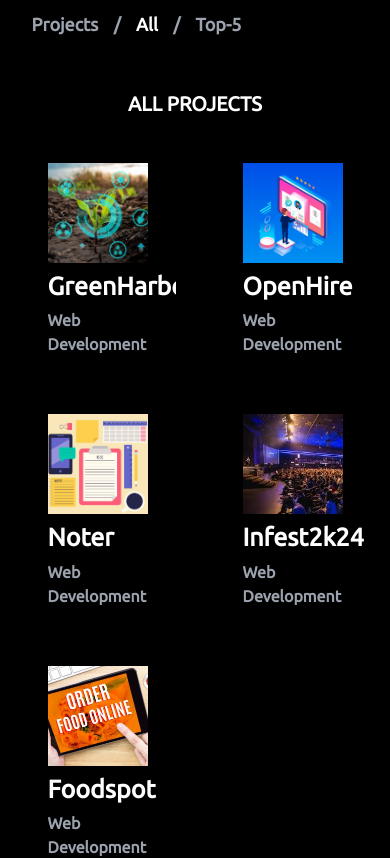
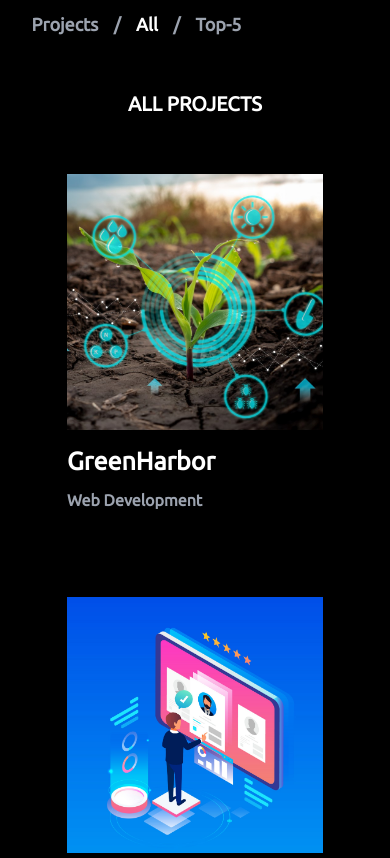
Before and after one commit to BALASANTHOSH01/Portfolio, a React (Vite) app: page / in a window 390 px wide. Shown: the part 900-1758 px from the top of the page. Built offline with nearby package versions, Linux system fonts and the light colour scheme; a web font is replaced by a local one.

Commit message:
updation

```diff
--- a/package.json
+++ b/package.json
@@ -10,6 +10,7 @@
     "preview": "vite preview"
   },
   "dependencies": {
+    "framer-motion": "^11.1.7",
     "jquery": "^3.7.1",
     "react": "^18.2.0",
     "react-animated-cursor": "^2.11.2",
--- a/src/components/NavBar/NavBar.jsx
+++ b/src/components/NavBar/NavBar.jsx
@@ -6,6 +6,7 @@ import { useEffect, useState } from "react";
 import { RxHamburgerMenu as MenuIcon } from "react-icons/rx";
 import MobileNavBar from "./MobileNavBar";
 import { IoArrowBack as BackIcon } from "react-icons/io5";
+import {motion} from "framer-motion";
 
 const NavBar = () => {
   const location = useLocation();
@@ -50,12 +51,13 @@ const NavBar = () => {
   return (
     <div>
       <div className=" flex flex-row z-50 items-center md:py-[5%] justify-between w-full px-[4%] pt-5">
-        <div className=" w-[20%]">
+        <motion.div whileTap={{scale:0.8}} className=" w-[20%]">
 
           {
             pageLocation === "projects" ?
             (
               <Link
+
                 to={"/"}
                 className="fixed md:absolute cursor-pointer bg-gray-800 p-4 md:p-3 md:text-[20px] text-[22px] text-gray-200 rounded-[50%] left-[5%] top-[23%] md:top-[4%] hover:bg-gray-700 hover:text-gray-50 duration-200"
               >
@@ -70,7 +72,7 @@ const NavBar = () => {
             )
           }
 
-        </div>
+        </motion.div>
 
         <div className="text-white text-[35px] font-bold hidden md:block ease-out duration-300">
           {
--- a/src/components/Projects/TopProjects.jsx
+++ b/src/components/Projects/TopProjects.jsx
@@ -10,12 +10,12 @@ const TopProjects = () => {
     setHovered(project);
   }
   return (
-    <div className="w-full grid grid-cols-3 md:grid-cols-2 justify-center mx-auto my-[4%]">
+    <div className="w-full grid grid-cols-3 md:grid-cols-1 justify-center mx-auto my-[4%]">
         {AllProjects.map((project) => (
           <Link
             to={`/projects/${project.title}`}
             key={project.github}
-            className="group rounded-[5px] overflow-hidden w-[80%] mx-auto p-7 hover:bg-gray-800 cursor-pointer duration-500"
+            className="group rounded-[5px] overflow-hidden w-[80%] md:my-[3%] mx-auto p-7 hover:bg-gray-800 cursor-pointer duration-500"
             onMouseEnter={()=>handleHover(project.title)}
             onMouseLeave={()=>handleHover(null)}
           >
```
Also changed, not shown: 1 other file (tests, documents, lock files or other folders).
